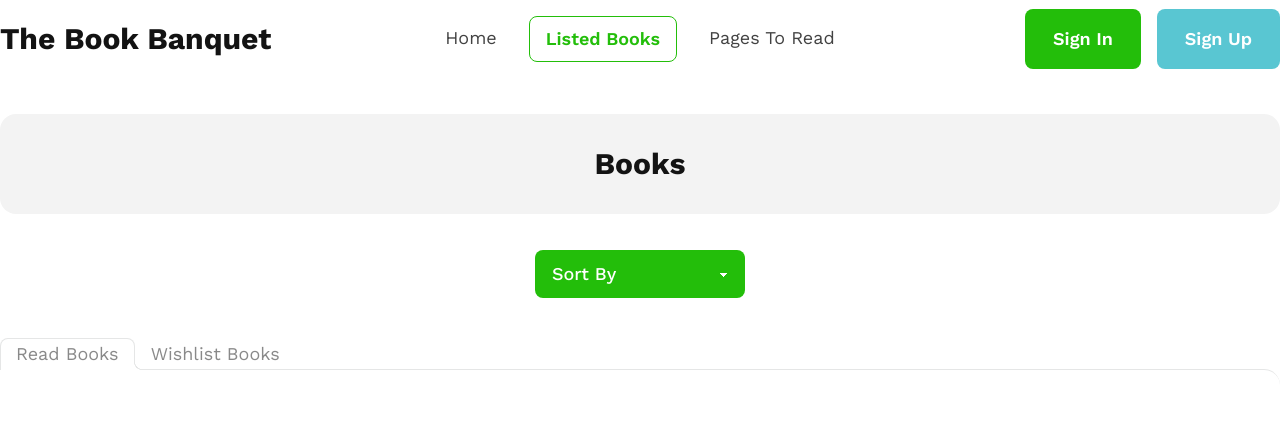
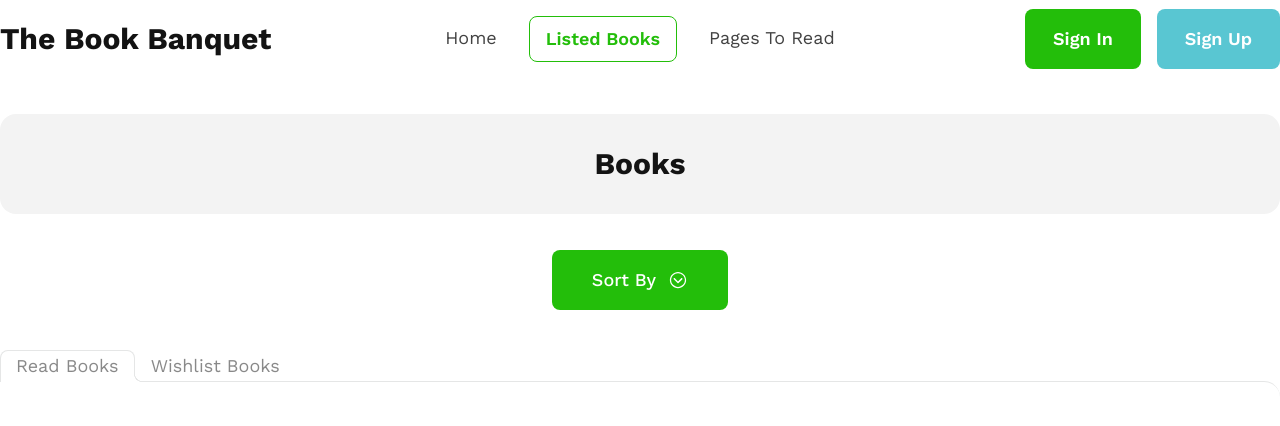
Before and after one commit to rockydey/the-book-banquet, a React (Vite) app: page /listed-books in a window 1280 px wide. Shown: the top 426 px of the page. Built offline with nearby package versions, Linux system fonts and the light colour scheme; a web font is replaced by a local one.

Commit message:
sort dropdown style complete

```diff
--- a/src/assets/components/ListedBooks/ListedBooks.jsx
+++ b/src/assets/components/ListedBooks/ListedBooks.jsx
@@ -1,6 +1,7 @@
 import { useLoaderData } from "react-router-dom";
 import Header from "../Header/Header";
 import { useEffect, useState } from "react";
+import { IoIosArrowDropdown } from "react-icons/io";
 import {
   getStoredReadBook,
   getStoredWishlistBook,
@@ -11,6 +12,7 @@ const ListedBooks = () => {
   const books = useLoaderData();
   const [readBooks, setReadBooks] = useState([]);
   const [wishlistBooks, setWishlistBooks] = useState([]);
+  const [sortName, setSortName] = useState("Sort By");
   useEffect(() => {
     const storedReadBooksId = getStoredReadBook();
     const storedWishlistBooksId = getStoredWishlistBook();
@@ -33,18 +35,22 @@ const ListedBooks = () => {
       }
       setWishlistBooks(booksWishlist);
     }
+    setSortName("Sort By");
   }, []);
 
-  const handleSort = (event) => {
-    if (event.target.value === "1") {
+  const handleSort = (target) => {
+    if (target === 1) {
+      setSortName("Rating");
       const result = [...readBooks].sort((a, b) => b.rating - a.rating);
       setReadBooks(result);
     }
-    if (event.target.value === "2") {
+    if (target === 2) {
+      setSortName("Number of Pages");
       const result = [...readBooks].sort((a, b) => b.totalPages - a.totalPages);
       setReadBooks(result);
     }
-    if (event.target.value === "3") {
+    if (target === 3) {
+      setSortName("Publish Year");
       const result = [...readBooks].sort(
         (a, b) => b.yearOfPublishing - a.yearOfPublishing
       );
@@ -59,17 +65,28 @@ const ListedBooks = () => {
         Books
       </h3>
       <div className='mt-8 mb-10 text-center'>
-        <select
-          defaultValue='Sort By'
-          className='select text-[#FFFFFF] text-lg focus:outline-none work-sans font-medium bg-[#23BE0A] rounded-lg'
-          onChange={handleSort}>
-          <option disabled defaultValue='Sort By'>
-            Sort By
-          </option>
-          <option value='1'>Rating</option>
-          <option value='2'>Number of Pages</option>
-          <option value='3'>Publish Year</option>
-        </select>
+        <div className='dropdown dropdown-bottom flex flex-col items-center'>
+          <div
+            tabIndex={0}
+            role='button'
+            className='flex gap-3 items-center px-10 py-4 text-[#FFFFFF] text-lg focus:outline-none work-sans font-medium bg-[#23BE0A] rounded-lg'>
+            <p>{sortName ? sortName : "Sort By"}</p>
+            <IoIosArrowDropdown className='text-xl' />
+          </div>
+          <ul
+            tabIndex={0}
+            className='dropdown-content z-[1] menu shadow rounded-b-xl bg-[#1313130D] text-[#131313CC] text-base font-medium w-44 space-y-2'>
+            <li className='cursor-pointer' onClick={() => handleSort(1)}>
+              Rating
+            </li>
+            <li className='cursor-pointer' onClick={() => handleSort(2)}>
+              Number of Pages
+            </li>
+            <li className='cursor-pointer' onClick={() => handleSort(3)}>
+              Publish Year
+            </li>
+          </ul>
+        </div>
       </div>
       <div role='tablist' className='tabs tabs-lifted'>
         <input
```
